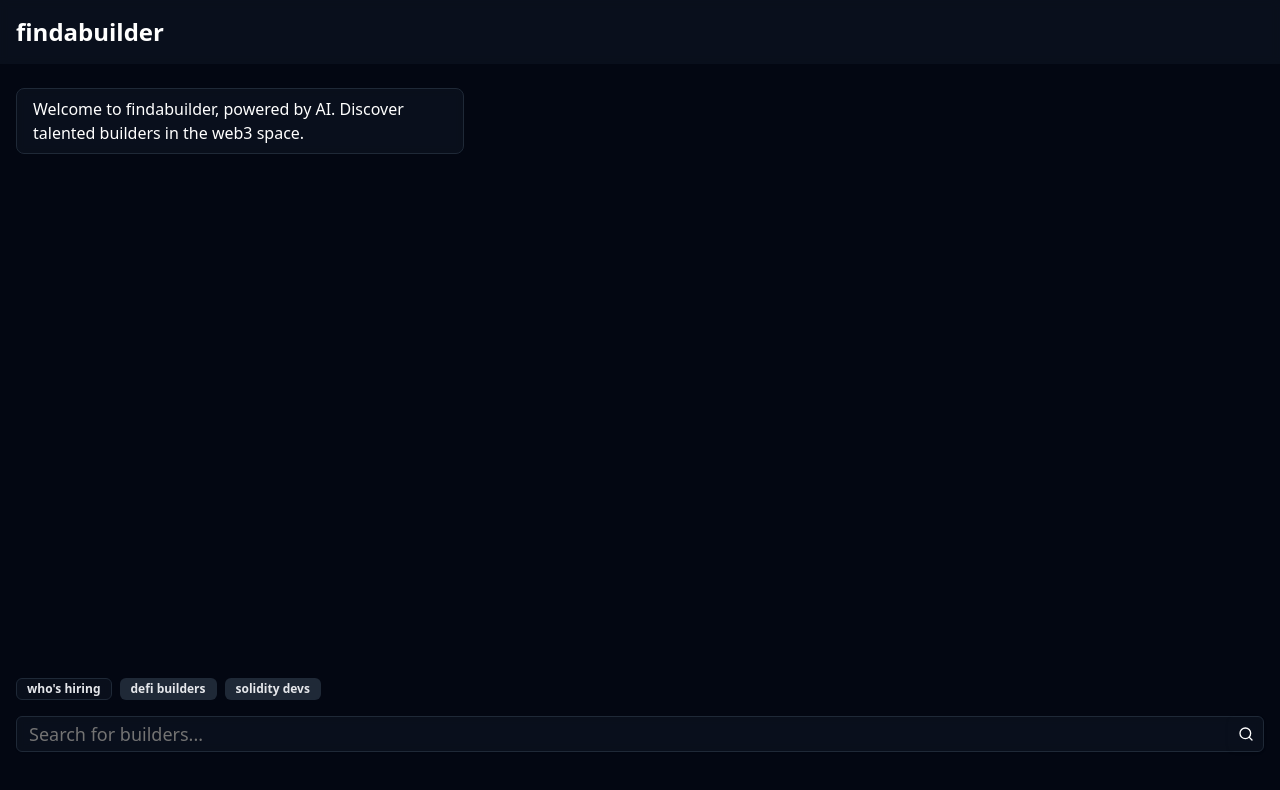
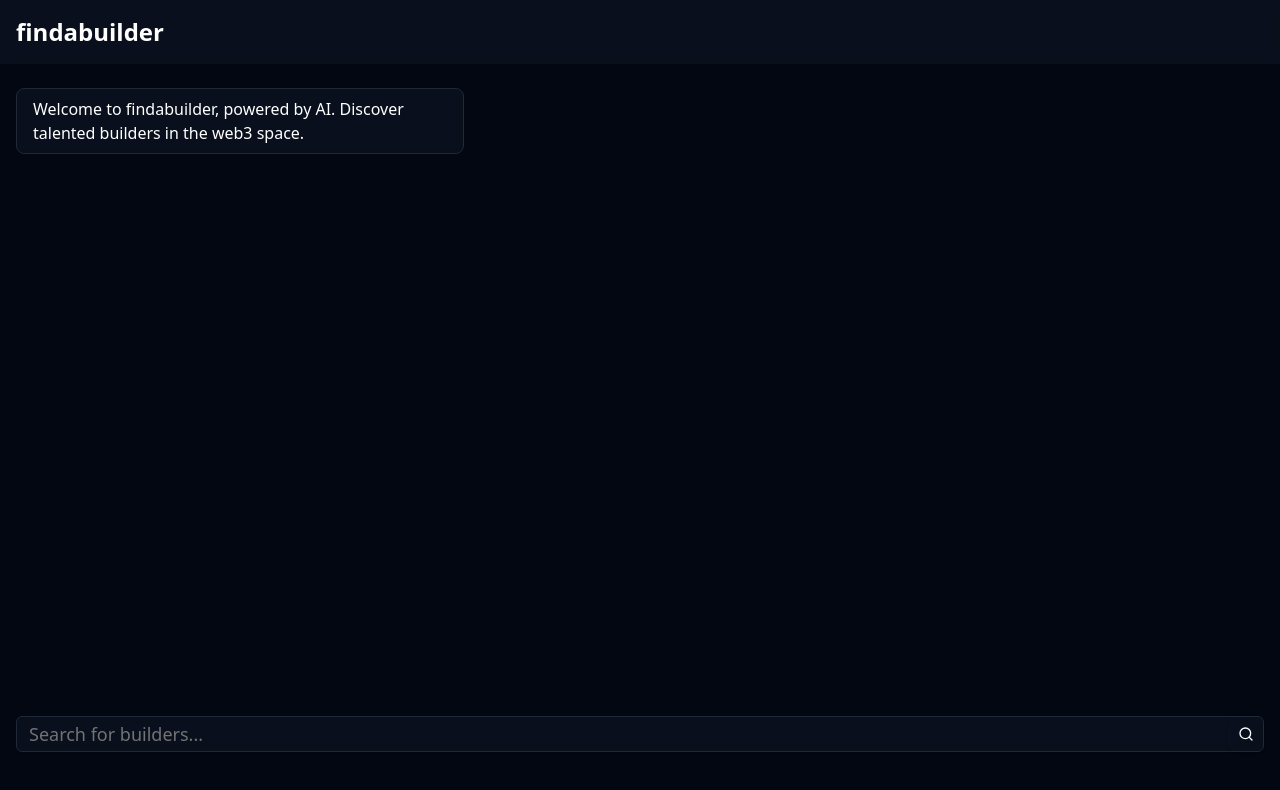
Before and after one commit to ss251/findabuilder, a Next.js app: page / in a window 1280 px wide. Shown: the top 790 px of the page. Built offline with nearby package versions, Linux system fonts and the light colour scheme.

Commit message:
feat: remove unused tags

```diff
--- a/components/TalentScoutChat.tsx
+++ b/components/TalentScoutChat.tsx
@@ -249,7 +249,7 @@ export default function TalentScoutChat() {
         </div>
 
         <div className="mb-6">
-          <div className="flex flex-wrap gap-2 mb-4">
+          {/* <div className="flex flex-wrap gap-2 mb-4">
             <Badge variant="secondary" className="bg-gray-900/50 backdrop-blur-sm border border-gray-800 text-gray-200 hover:bg-gray-800/50 cursor-pointer">
               who&apos;s hiring
             </Badge>
@@ -259,7 +259,7 @@ export default function TalentScoutChat() {
             <Badge variant="secondary" className="bg-gray-800 text-gray-200 hover:bg-gray-700 cursor-pointer transition-colors duration-200">
               solidity devs
             </Badge>
-          </div>
+          </div> */}
           <div className="relative">
             <Input
               type="text"
```
